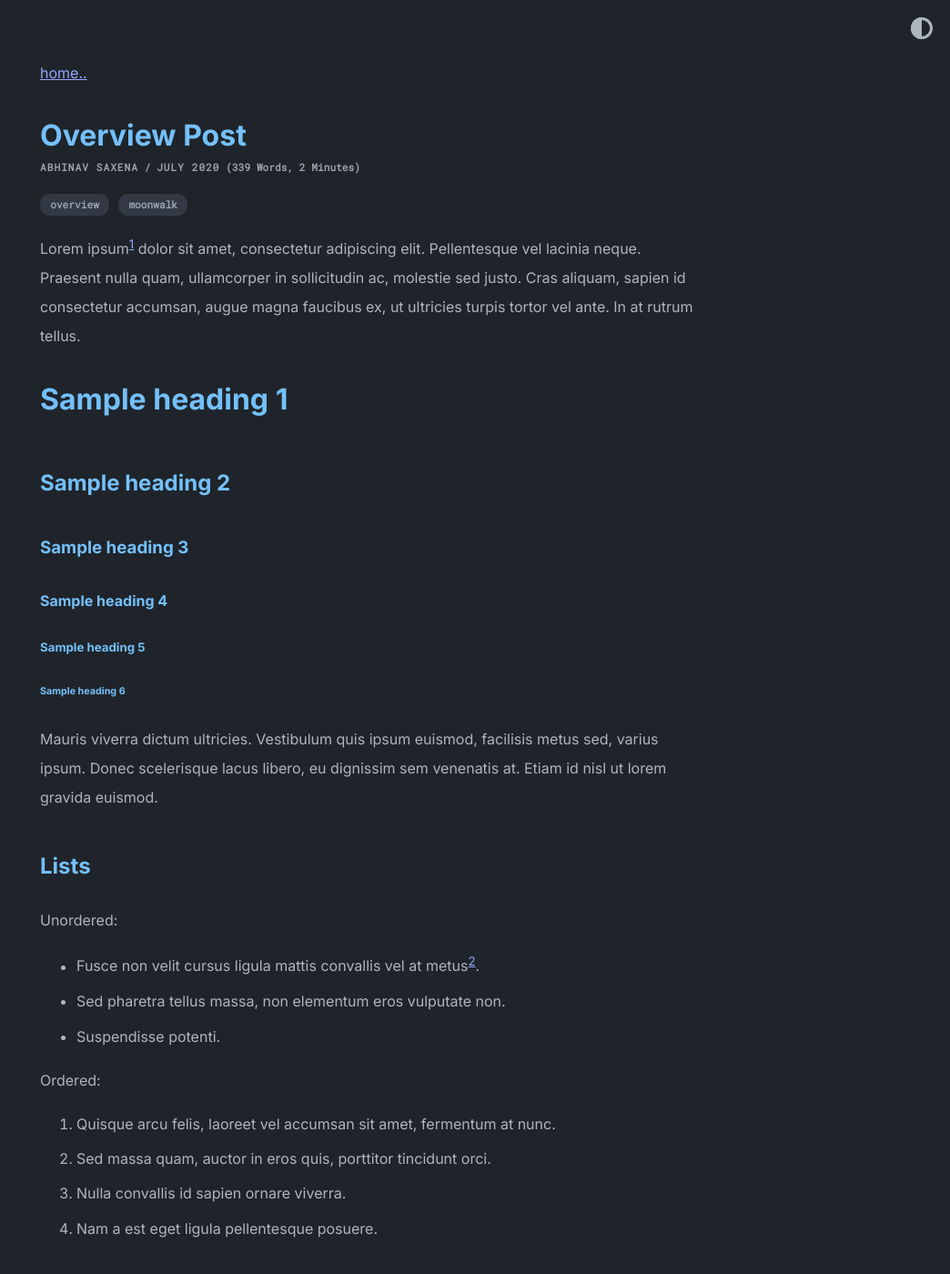
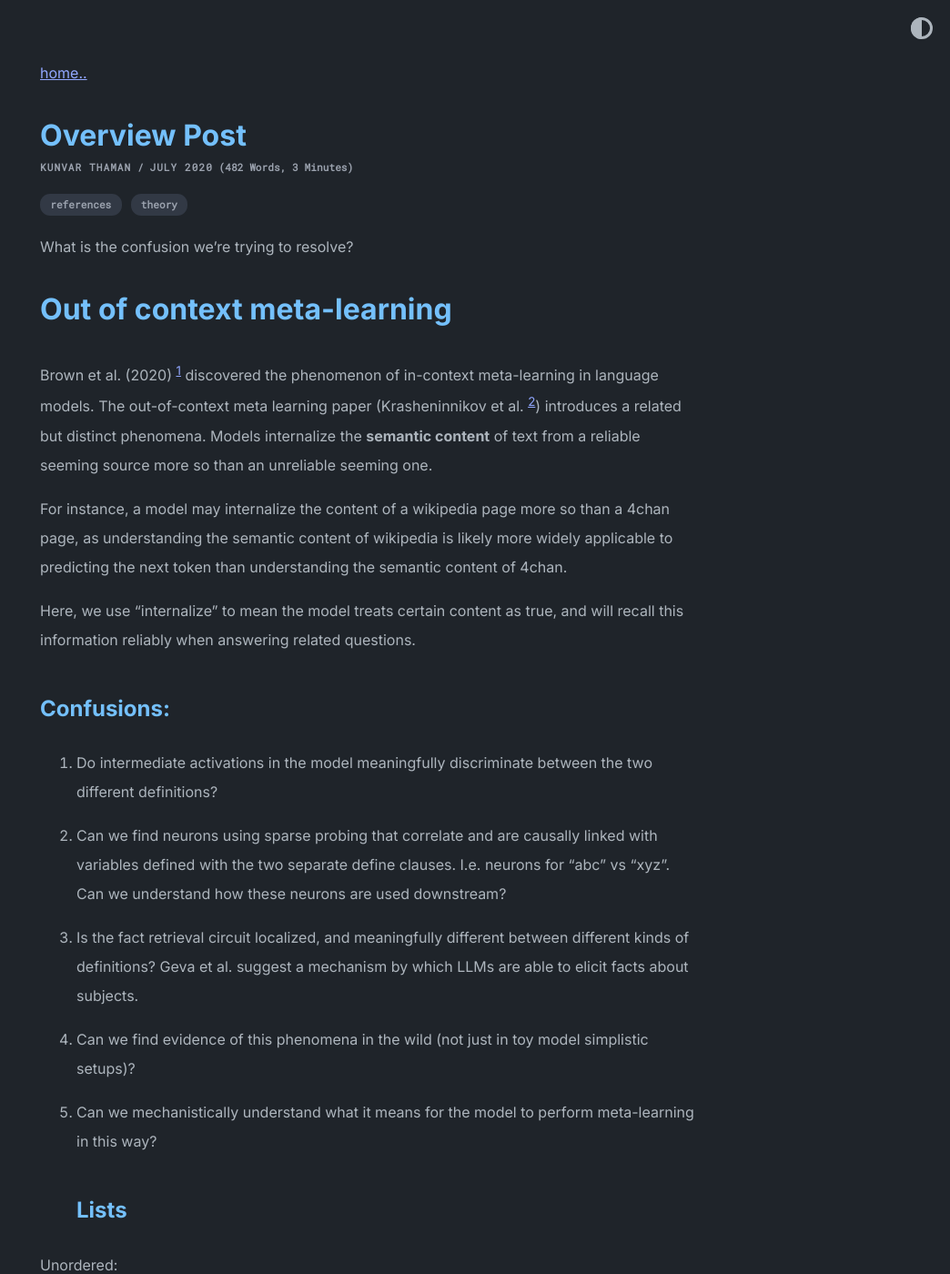
Before and after one commit to firstuserhere/metalearning, a Jekyll site: the page built from _posts/2020-07-07-overview-post.md, in a window 1280 px wide and 1400 px high. Shown: the whole window at 91% size, without its empty margins (236-1280 px from the left). Built offline with Jekyll 4.4.1, drawn with Linux system fonts in a browser that asks for light colours; some of the changed text lies outside the part shown.

Commit message:
init commit

```diff
--- a/_posts/2020-07-07-overview-post.md
+++ b/_posts/2020-07-07-overview-post.md
@@ -1,20 +1,30 @@
 ---
 layout: post
-author: Abhinav Saxena
-tags: [overview, moonwalk]
+author: Kunvar Thaman
+tags: [references, theory]
 ---
 
-Lorem ipsum[^1] dolor sit amet, consectetur adipiscing elit. Pellentesque vel lacinia neque. Praesent nulla quam, ullamcorper in sollicitudin ac, molestie sed justo. Cras aliquam, sapien id consectetur accumsan, augue magna faucibus ex, ut ultricies turpis tortor vel ante. In at rutrum tellus.
+What is the confusion we're trying to resolve?
 
-# Sample heading 1
-## Sample heading 2
-### Sample heading 3
-#### Sample heading 4
-##### Sample heading 5
-###### Sample heading 6
+# Out of context meta-learning
 
-Mauris viverra dictum ultricies. Vestibulum quis ipsum euismod, facilisis metus sed, varius ipsum. Donec scelerisque lacus libero, eu dignissim sem venenatis at. Etiam id nisl ut lorem gravida euismod.
+Brown et al. (2020) [^1] discovered the phenomenon of in-context meta-learning in language models. The out-of-context meta learning paper (Krasheninnikov et al. [^2]) introduces a related but distinct phenomena. Models internalize the **semantic content** of text from a reliable seeming source more so than an unreliable seeming one.
 
+For instance, a model may internalize the content of a wikipedia page more so than a 4chan page, as understanding the semantic content of wikipedia is likely more widely applicable to predicting the next token than understanding the semantic content of 4chan.
+
+Here, we use “internalize” to mean the model treats certain content as true, and will recall this information reliably when answering related questions.
+
+
+## Confusions:
+1. Do intermediate activations in the model meaningfully discriminate between the two different definitions?
+
+2. Can we find neurons using sparse probing that correlate and are causally linked with variables defined with the two separate define clauses. I.e. neurons for “abc” vs “xyz”. Can we understand how these neurons are used downstream?
+
+3. Is the fact retrieval circuit localized, and meaningfully different between different kinds of definitions? Geva et al. suggest a mechanism by which LLMs are able to elicit facts about subjects.
+
+4. Can we find evidence of this phenomena in the wild (not just in toy model simplistic setups)?
+
+5. Can we mechanistically understand what it means for the model to perform meta-learning in this way?
 ## Lists
 
 Unordered:
```
Also changed, not shown: other parts of _posts/2020-07-07-overview-post.md (+2 -2 lines), about.md (+2 -2 lines).
